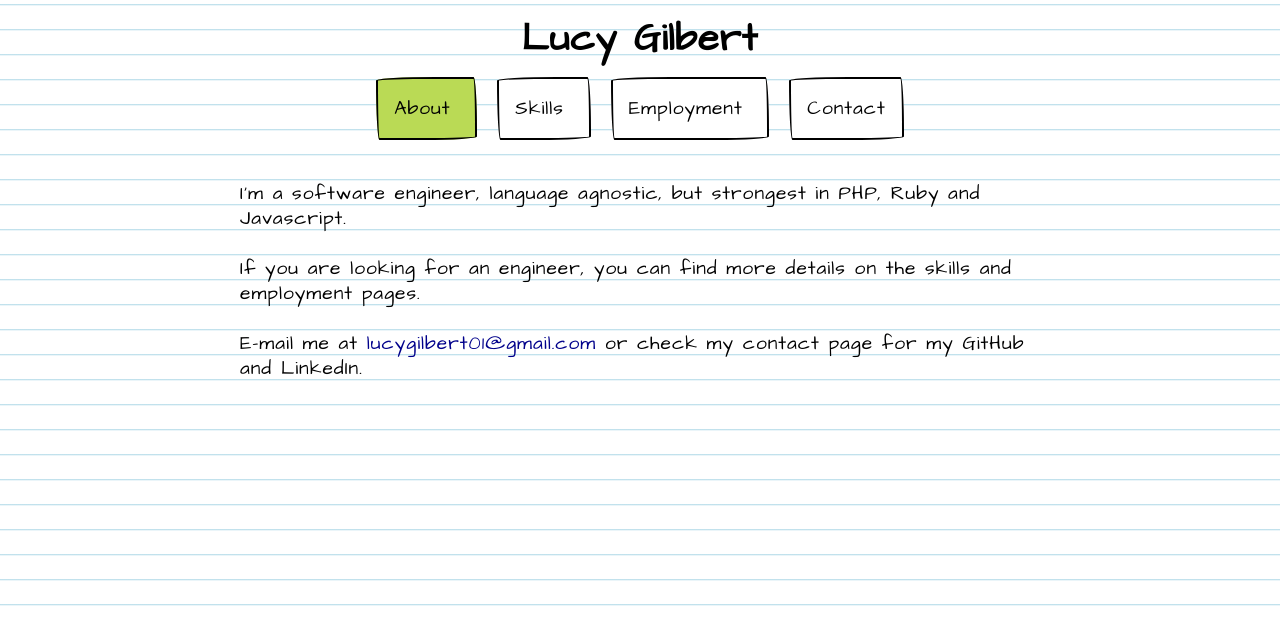
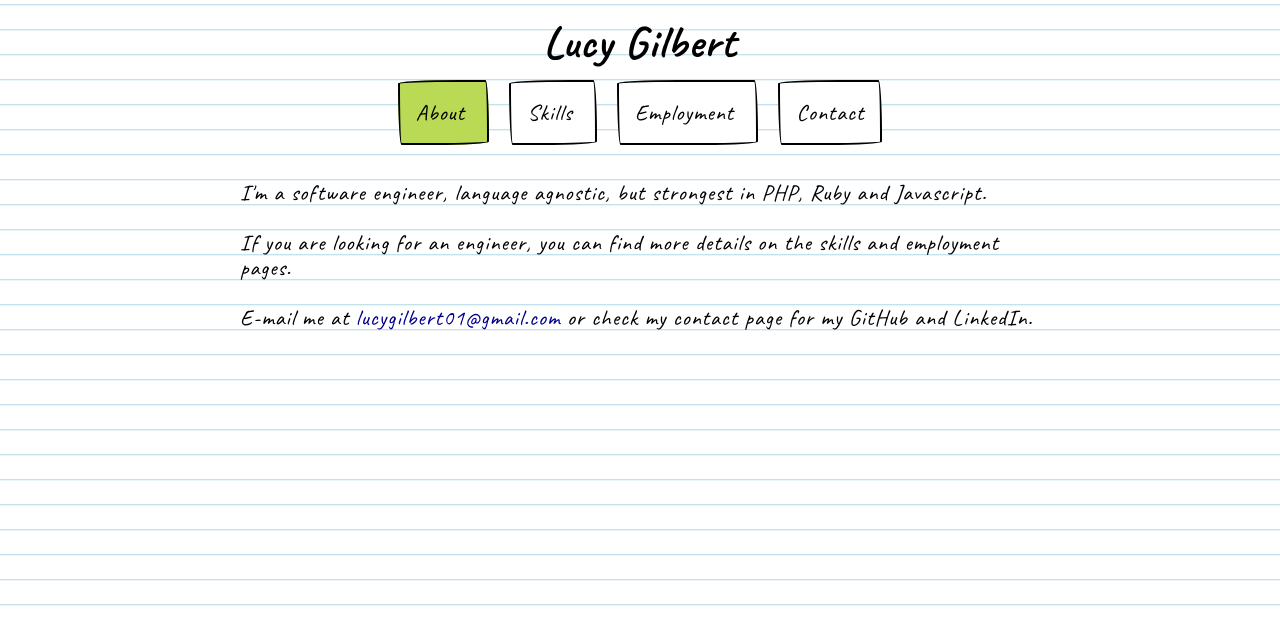
Before and after one commit to lucygilbert/lucygilbert.co.uk, a PHP site: page / in a window 1280 px wide. Shown: the top 621 px of the page. Run offline with PHP 8.4, Linux system fonts and the light colour scheme.

Commit message:
New font that supports bold without falling back.

```diff
--- a/index.html
+++ b/index.html
@@ -4,7 +4,7 @@
 <head>
   <title>Lucy Gilbert: Online CV</title>
   <link rel="stylesheet" type="text/css" href="style.css" />
-  <link href="https://fonts.googleapis.com/css?family=Architects+Daughter" rel="stylesheet" />
+  <link href="https://fonts.googleapis.com/css?family=Caveat:400,700" rel="stylesheet">
 </head>
 
 <body onload="changePage(Pages.ABOUT)">
--- a/style.css
+++ b/style.css
@@ -1,5 +1,6 @@
 body {
-  font: normal 1.2rem "Architects Daughter", cursive;
+  font: 1.4rem "Caveat", cursive;
+  font-weight: 400;
   letter-spacing: 1px;
   line-height: 25px;
   background: linear-gradient(to bottom, lightblue 0%, white 8%) 0 4px;
@@ -7,7 +8,7 @@ body {
 }
 
 nav {
-  margin: 45px 0 60px 0;
+  margin: 45px 0 55px 0;
   text-align:center;
 }
 
@@ -55,9 +56,10 @@ img {
 }
 
 .container--main {
-  height:auto;
-  width:800px;
-  margin:auto;
+  height: auto;
+  min-width: 550px;
+  max-width: 800px;
+  margin: auto;
 }
 
 .container--half-width {
@@ -68,6 +70,10 @@ img {
 .container--max-width {
   width: 96%;
   margin: 0 2%;
+}
+
+.container--max-width + .container--max-width {
+  margin-top: 45px;
 }
 
 .container--padding {
@@ -103,7 +109,7 @@ img {
 }
 
 .text--bold {
-  font-weight: bolder;
+  font-weight: 700;
 }
 
 .text--center {
```
